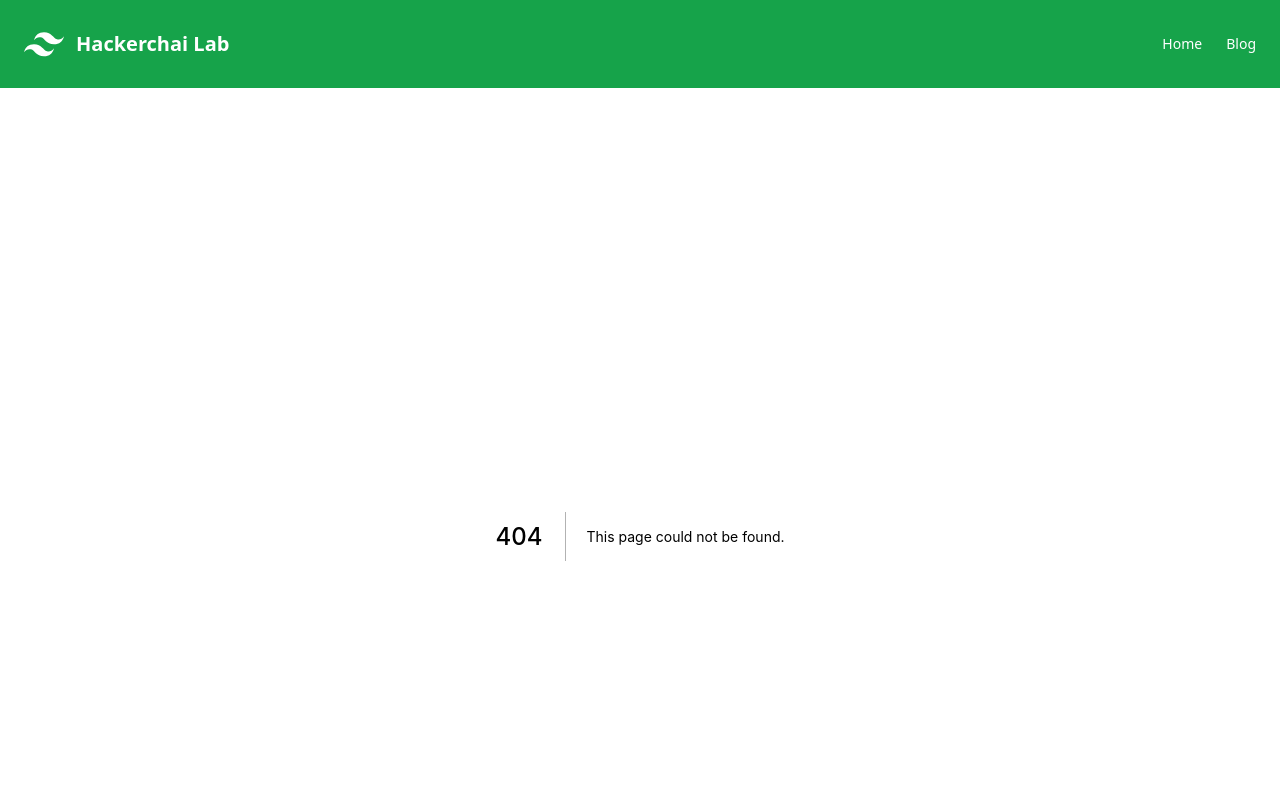
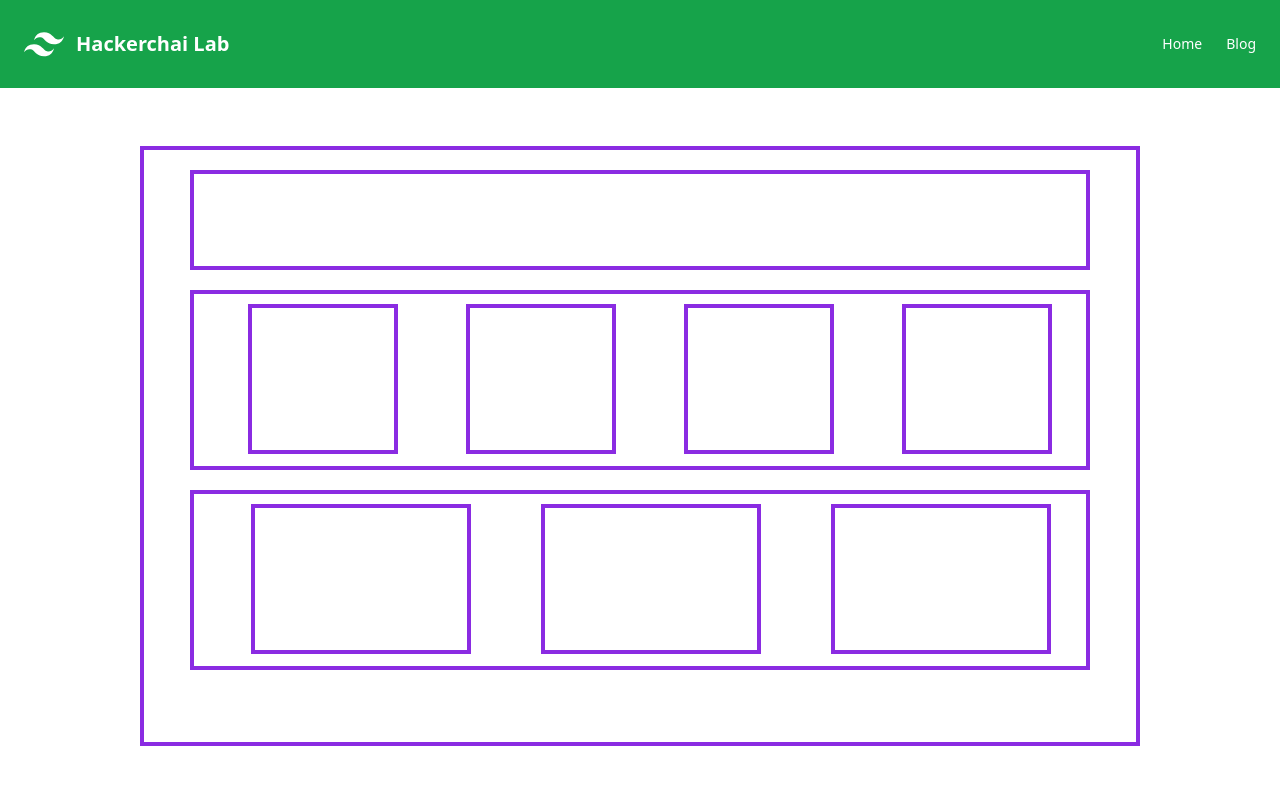
Before and after one commit to hackerchai/frontend-class, a Next.js app: page /homeworks/ch05 in a window 1280 px wide. Before the commit this address had no page. Shown: the top 800 px of the page. Built offline with nearby package versions, Linux system fonts and the light colour scheme.

Commit message:
feat: add pages
Signed-off-by: hackerchai <i@hackerchai.com>

```diff
--- /dev/null
+++ b/pages/homeworks/ch04.js
@@ -0,0 +1,49 @@
+export default function ch_04() {
+    return (
+        <div className="flex flex-col items-center space-y-5">
+            <table className="border-separate border border-slate-500 shadow-lg bg-white">
+                <caption>课程表</caption>
+                <tr align="center">
+                    <th className="bg-blue-100 border text-left px-8 py-4">节次</th>
+                    <th className="bg-blue-100 border text-left px-8 py-4">周一</th>
+                    <th className="bg-blue-100 border text-left px-8 py-4">周二</th>
+                    <th className="bg-blue-100 border text-left px-8 py-4">周三</th>
+                    <th className="bg-blue-100 border text-left px-8 py-4">周四</th>
+                    <th className="bg-blue-100 border text-left px-8 py-4">周五</th>
+                </tr>
+                <tr className="border border-slate-600 content-center">
+                    <td className="border px-8 py-4">第1-2节</td>
+                    <td className="border px-8 py-4"></td>
+                    <td className="border px-8 py-4">大学物理</td>
+                    <td className="border px-8 py-4">网球</td>
+                    <td className="border px-8 py-4">大学物理</td>
+                    <td className="border px-8 py-4">高等数学</td>
+                </tr>
+                <tr className="border border-slate-600 content-center">
+                    <td className="border px-8 py-4">第3-4节</td>
+                    <td className="border px-8 py-4">Web前端开发技术</td>
+                    <td className="border px-8 py-4">大学外语</td>
+                    <td className="border px-8 py-4">高等数学</td>
+                    <td className="border px-8 py-4">Web前端开发技术</td>
+                    <td className="border px-8 py-4">线性代数</td>
+                </tr>
+                <tr className="border border-slate-600 content-center">
+                    <td className="border px-8 py-4">第5-6节</td>
+                    <td className="border px-8 py-4">线性代数</td>
+                    <td className="border px-8 py-4">中国近代史纲要</td>
+                    <td className="border px-8 py-4">大学生职业生涯规划</td>
+                    <td className="border px-8 py-4">军事理论</td>
+                    <td className="border px-8 py-4">大学外语</td>
+                </tr>
+                <tr className="border border-slate-600 content-center">
+                    <td className="border px-8 py-4">第7-8节</td>
+                    <td className="border px-8 py-4">高等数学</td>
+                    <td className="border px-8 py-4">面向对象程序设计</td>
+                    <td className="border px-8 py-4"></td>
+                    <td className="border px-8 py-4">面向对象程序设计</td>
+                    <td className="border px-8 py-4">中国近代史纲要</td>
+                </tr>
+            </table>
+            </div>
+    )
+}
--- /dev/null
+++ b/pages/homeworks/ch05.js
@@ -0,0 +1,21 @@
+import styles from '../../styles/div.module.css'
+export default function ch_05() {
+    return (
+        <div className="flex flex-col items-center space-y-5">
+            <div id={styles.a}>
+                <div id={styles.b}></div>
+                <div id={styles.c}>
+                    <div id={styles.c1}></div>
+                    <div id={styles.c2}></div>
+                    <div id={styles.c3}></div>
+                    <div id={styles.c4}></div>
+                </div>
+                <div id={styles.d}>
+                    <div id={styles.d1}></div>
+                    <div id={styles.d2}></div>
+                    <div id={styles.d3}></div>
+                </div>
+            </div>
+        </div>
+    )
+}
--- /dev/null
+++ b/styles/div.module.css
@@ -0,0 +1,83 @@
+#a {
+    width: 1000px;
+    height: 600px;
+    margin: 10px auto;
+    border: 4px solid blueviolet;
+}
+
+#b {
+    width: 900px;
+    height: 100px;
+    margin: 20px auto;
+    border: 4px solid blueviolet;
+}
+
+#c {
+    width: 900px;
+    height: 180px;
+    margin: 20px auto;
+    border: 4px solid blueviolet;
+}
+
+#c1 {
+    width: 150px;
+    height: 150px;
+    margin: 10px 34px 10px;
+    float: right;
+    border: 4px solid blueviolet;
+}
+
+#c2 {
+    width: 150px;
+    height: 150px;
+    margin: 10px 34px 10px;
+    float: right;
+    border: 4px solid blueviolet;
+}
+
+#c3 {
+    width: 150px;
+    height: 150px;
+    margin: 10px 34px 10px;
+    float: right;
+    border: 4px solid blueviolet;
+}
+
+#c4 {
+    width: 150px;
+    height: 150px;
+    margin: 10px 34px 10px;
+    float: right;
+    border: 4px solid blueviolet;
+}
+
+#d {
+    width: 900px;
+    height: 180px;
+    margin: 20px auto;
+    border: 4px solid blueviolet;
+}
+
+#d1 {
+    width: 220px;
+    height: 150px;
+    margin: 10px 35px 10px;
+    float: right;
+    border: 4px solid blueviolet;
+}
+
+#d2 {
+    width: 220px;
+    height: 150px;
+    margin: 10px 35px 10px;
+    float: right;
+    border: 4px solid blueviolet;
+}
+
+#d3 {
+    width: 220px;
+    height: 150px;
+    margin: 10px 35px 10px;
+    float: right;
+    border: 4px solid blueviolet;
+}
```
